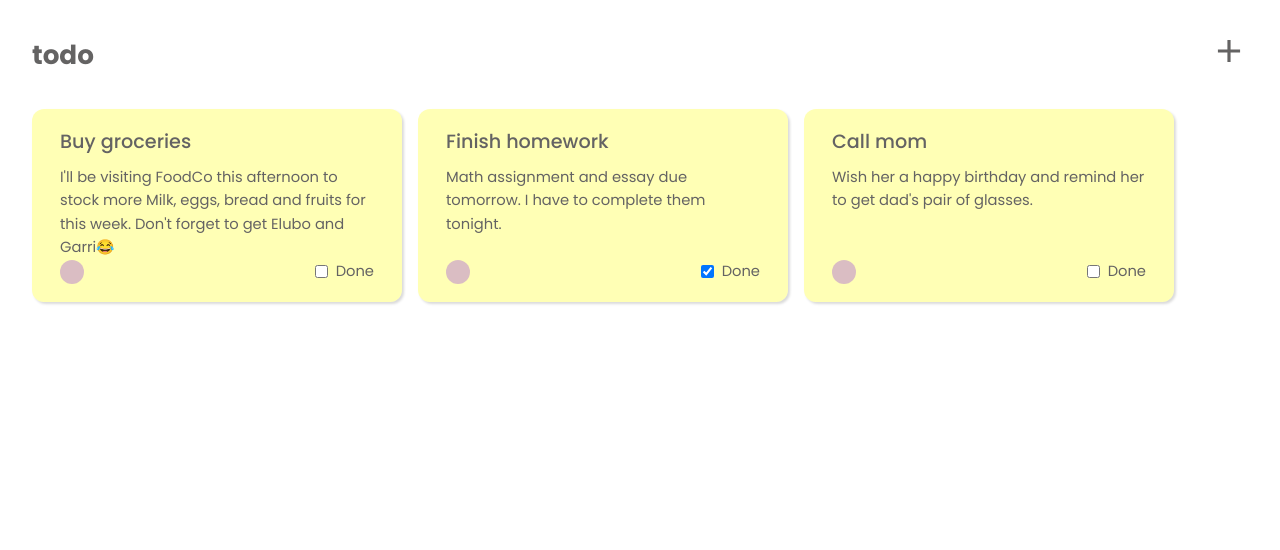
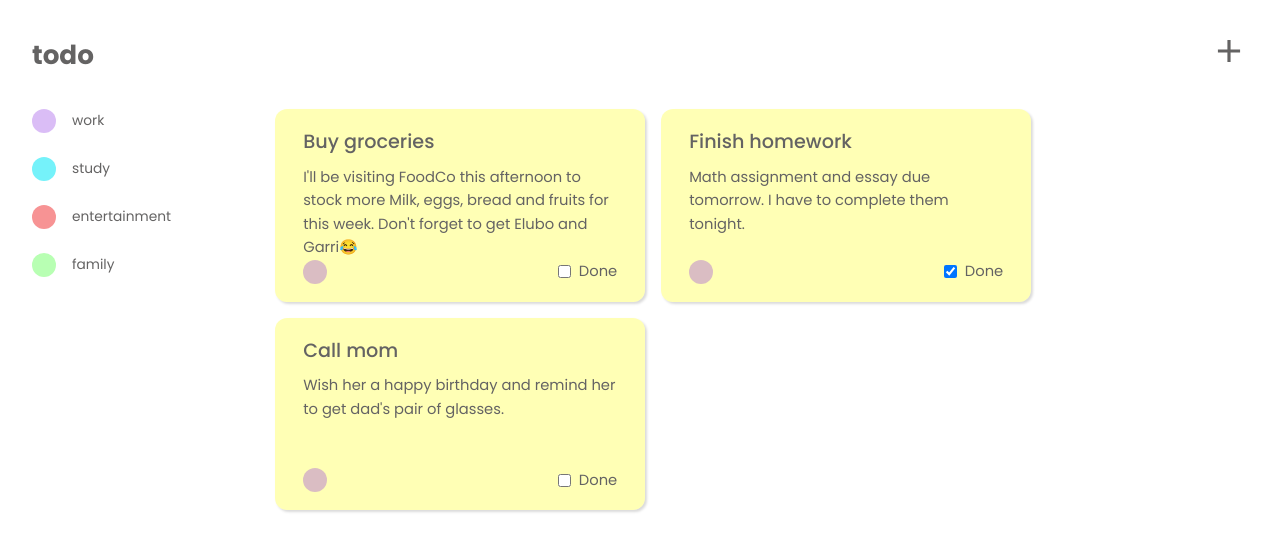
Before and after one commit to prodbyola/vue-todo, a Vue app: page / in a window 1280 px wide. Shown: the top 550 px of the page. Built offline with nearby package versions, Linux system fonts and the light colour scheme.

Commit message:
Added Sidebar component

```diff
--- a/src/App.vue
+++ b/src/App.vue
@@ -1,7 +1,26 @@
 <template>
   <AppHeader />
-  <RouterView />
+  <main class="app_main">
+    <AppSidebar class="app_sidebar" />
+    <div class="app_content">
+      <RouterView />
+    </div>
+  </main>
 </template>
 <script setup lang="ts">
 import AppHeader from './components/common/AppHeader.vue'
+import AppSidebar from './components/common/AppSidebar.vue'
 </script>
+<style lang="scss" scoped>
+.app_main {
+  display: flex;
+
+  .app_sidebar {
+    width: 20%;
+  }
+
+  .app_content {
+    flex: 1;
+  }
+}
+</style>
--- /dev/null
+++ b/src/components/TodoCategory.vue
@@ -0,0 +1,33 @@
+<template>
+  <div class="app_category">
+    <div class="cat_color"></div>
+    <p class="cat_title" v-if="title">{{ title }}</p>
+  </div>
+</template>
+
+<script lang="ts" setup>
+defineProps<{
+  title?: string
+  color: string
+}>()
+</script>
+
+<style lang="scss" scoped>
+.app_category {
+  display: flex;
+  column-gap: 16px;
+  align-items: center;
+  cursor: pointer;
+
+  .cat_color {
+    width: 24px;
+    height: 24px;
+    border-radius: 50%;
+    background-color: v-bind('color');
+  }
+
+  .cat_title {
+    font-size: 0.86rem;
+  }
+}
+</style>
--- a/src/components/common/AppSidebar.vue
+++ b/src/components/common/AppSidebar.vue
@@ -0,0 +1,27 @@
+<template>
+  <div class="app_sidebar">
+    <TodoCategory
+      v-for="(cat, index) in categories"
+      :key="index"
+      :color="cat.color"
+      :title="cat.title"
+    />
+  </div>
+</template>
+<script setup lang="ts">
+import TodoCategory from '../TodoCategory.vue'
+
+const categories = [
+  { title: 'work', color: 'rgba(137, 43, 226, 0.308)' },
+  { title: 'study', color: 'rgb(117, 242, 250)' },
+  { title: 'entertainment', color: 'rgb(247, 147, 148)' },
+  { title: 'family', color: 'rgb(184, 255, 179)' }
+]
+</script>
+<style>
+.app_sidebar {
+  display: flex;
+  flex-direction: column;
+  row-gap: 24px;
+}
+</style>
```
Also changed, not shown: 1 other file (tests, documents, lock files or other folders).
